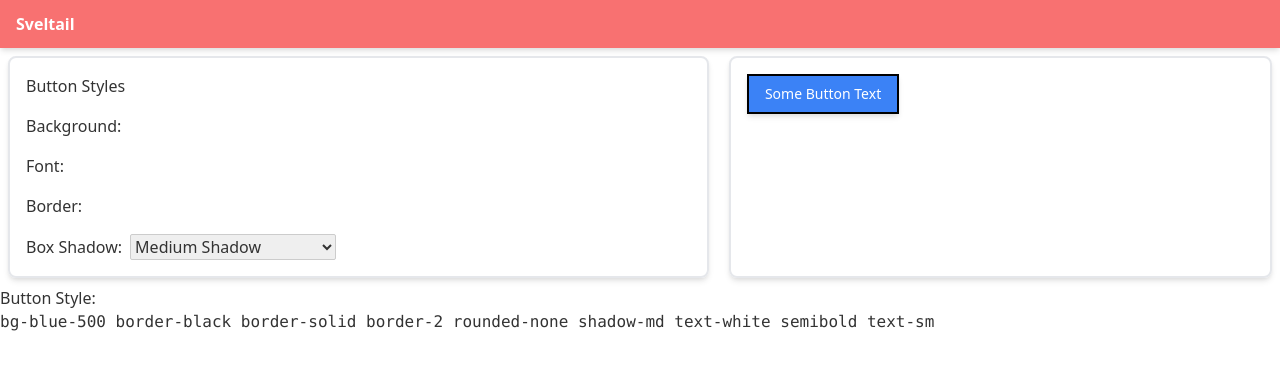
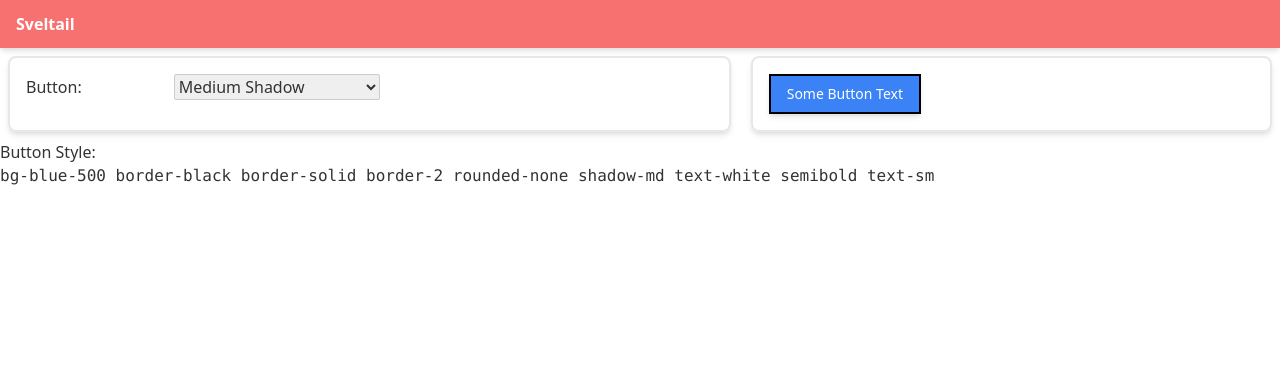
Before and after one commit to jmsunseri/sveltail, a Svelte app: page / in a window 1280 px wide. Shown: the top 370 px of the page. Built offline with nearby package versions, Linux system fonts and the light colour scheme; some icons are missing.

Commit message:
condensed UI

```diff
--- a/src/App.svelte
+++ b/src/App.svelte
@@ -41,21 +41,11 @@
   </div>
   <div class="max-w-screen-xl flex flex-row gap-1 w-full">
     <Card styles={cardStyles} containerStyles={cardContainerStyles}>
-      <h3>Button Styles</h3>
       <div class="flex flex-row items-center gap-2">
-        Background:
+        Button:
         <ColorSelect prefix="bg" bind:value={backgroundColor} />
-      </div>
-      <div class="flex flex-row items-center gap-2">
-        Font:
         <FontSelect bind:value={fontStyles} />
-      </div>
-      <div class="flex flex-row items-center gap-2">
-        Border:
         <BorderSelect bind:value={borderStyles} />
-      </div>
-      <div class="flex flex-row items-center gap-2">
-        Box Shadow:
         <BoxShadowSelect bind:value={shadowStyle} />
       </div>
     </Card>
```
